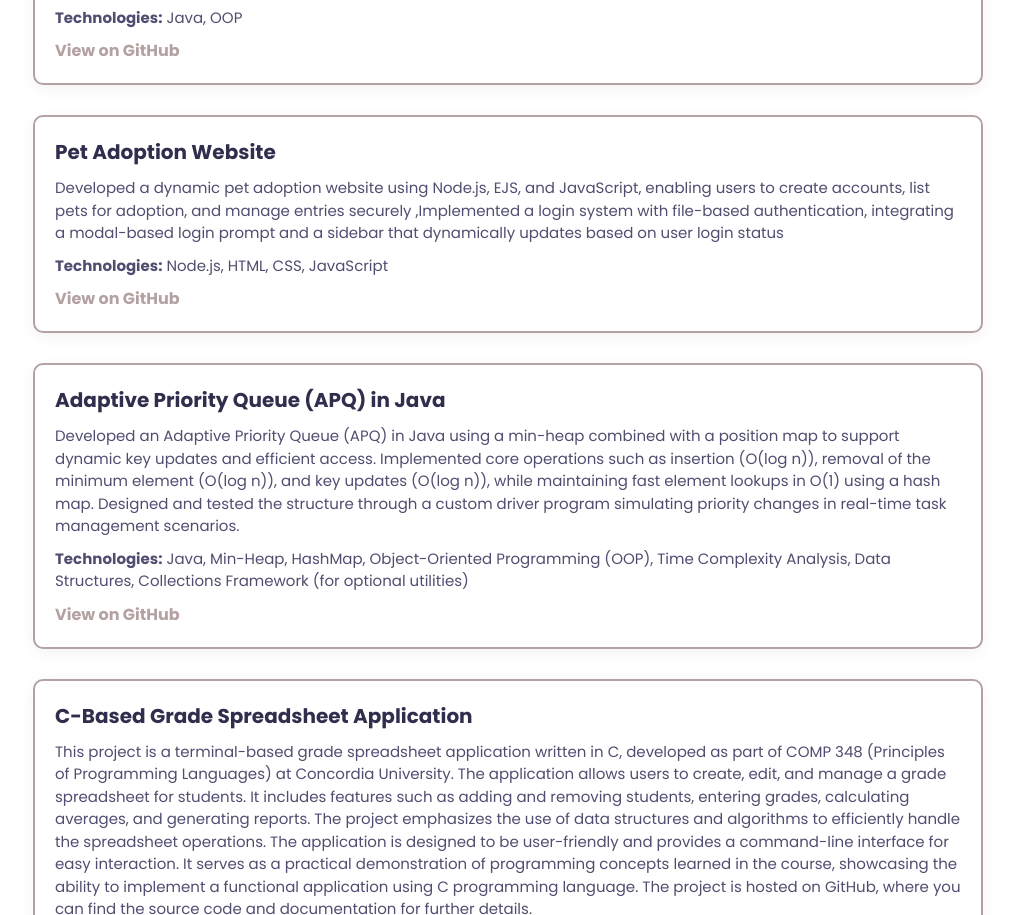
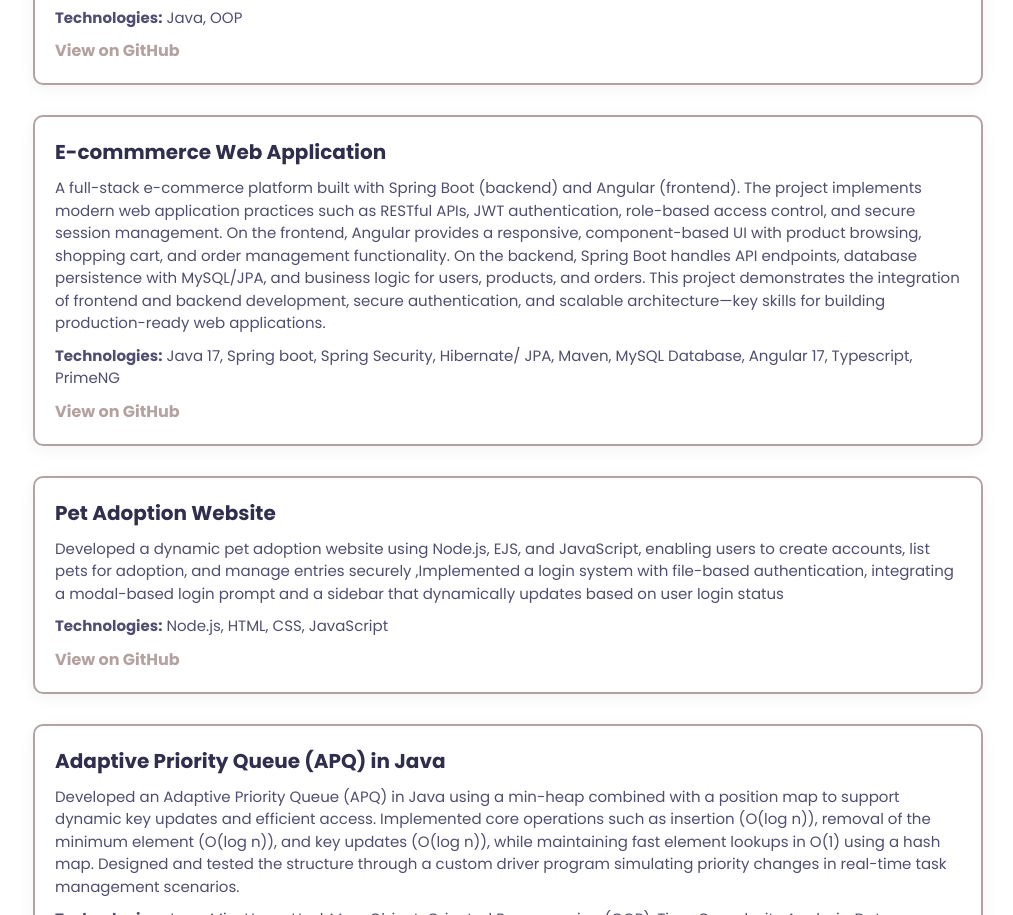
Before and after one commit to KarimHanna0404/Personal-Website, a plain HTML site: page index.html in a window 1280 px wide. Shown: the part 4080-4995 px from the top of the page, without its empty margins (267-1280 px from the left). Drawn offline with nearby package versions, Linux system fonts and the light colour scheme.

Commit message:
updated the work experience section with Ecommerce webapp

```diff
--- a/index.html
+++ b/index.html
@@ -277,6 +277,21 @@
                           <a href="https://github.com/KarimHanna0404/Othello-Game-Java-" target="_blank">View on GitHub</a>
                         </div>
                       </div>
+
+                      <div class="portfolio-item padd-15">
+                        <div class="project-card">
+                          <h3>E-commmerce Web Application</h3>
+                          <p>A full-stack e-commerce platform built with Spring Boot (backend) and Angular (frontend). The project implements modern web application practices such as RESTful APIs, JWT authentication, role-based access control, and secure session management.
+
+                            On the frontend, Angular provides a responsive, component-based UI with product browsing, shopping cart, and order management functionality. On the backend, Spring Boot handles API endpoints, database persistence with MySQL/JPA, and business logic for users, products, and orders.
+
+                            This project demonstrates the integration of frontend and backend development, secure authentication, and scalable architecture—key skills for building production-ready web applications.
+
+                           </p>
+                           <p><strong>Technologies:</strong> Java 17, Spring boot, Spring Security, Hibernate/ JPA, Maven, MySQL Database, Angular 17, Typescript, PrimeNG</p>
+                          <a href="https://github.com/KarimHanna0404/E-commerce-Web-Application" target="_blank">View on GitHub</a>
+                        </div>
+                      </div>
                       <div class="portfolio-item padd-15">
                         <div class="project-card">
                           <h3>Pet Adoption Website</h3>
```
